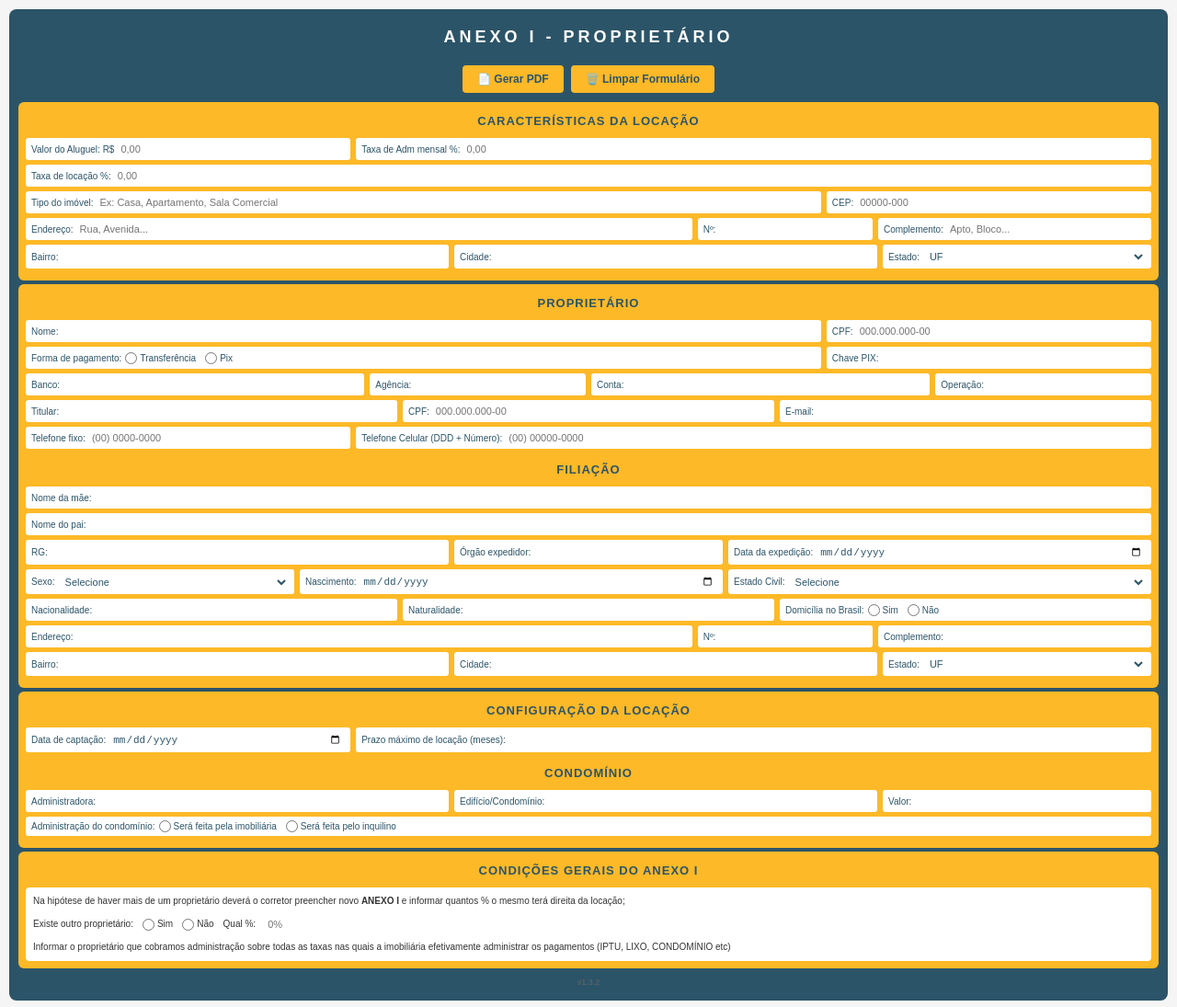
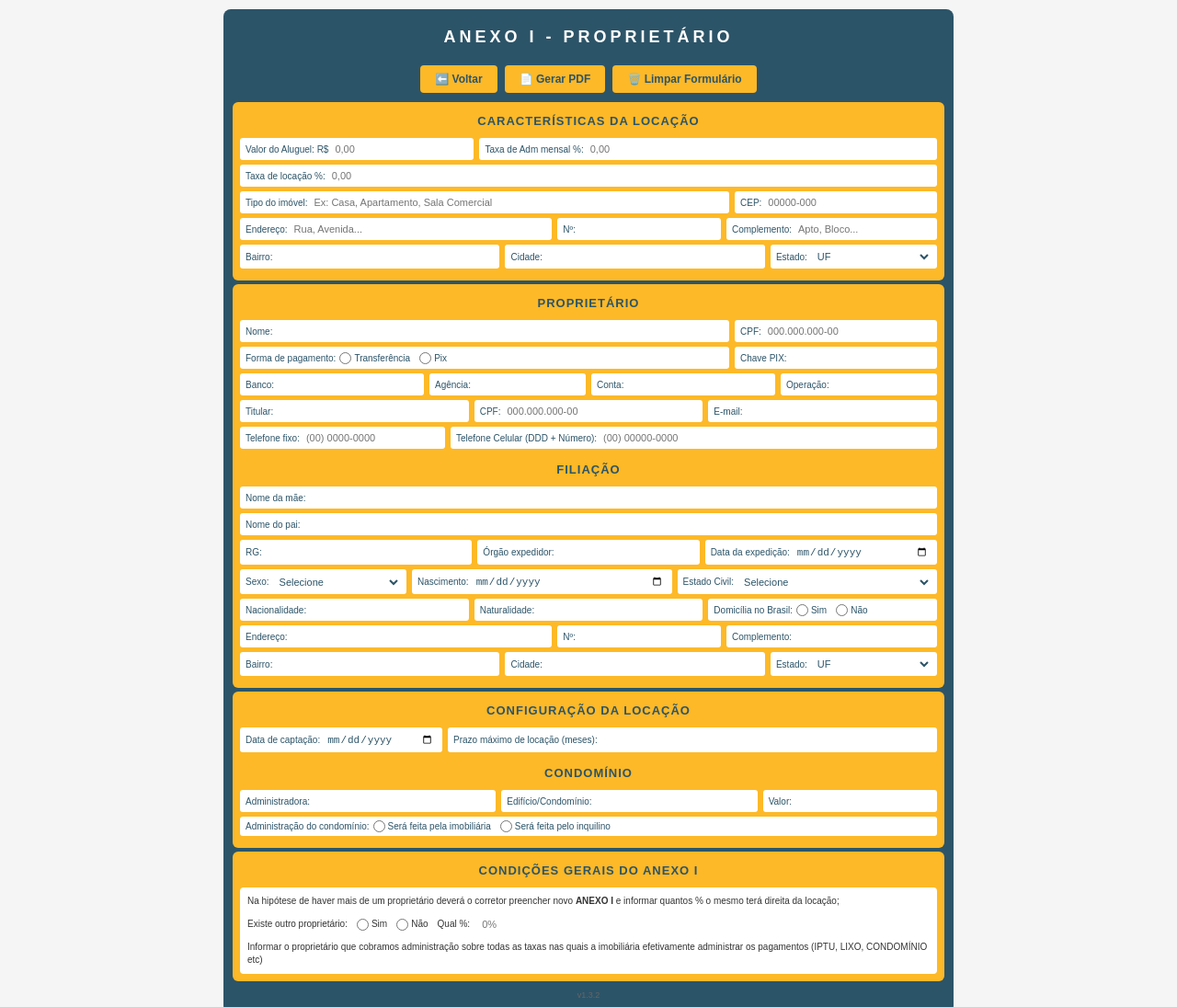
Before and after one commit to alannsiqueira/documento-imobiliaria, a website: page anexo-I-proprietario.html in a window 1280 px wide. Shown: the top 1095 px of the page at 92% size. Drawn offline with Linux system fonts and the light colour scheme.

```diff
--- a/anexo-I-proprietario.html
+++ b/anexo-I-proprietario.html
@@ -19,6 +19,7 @@
         }
 
         .container {
+            width: 794px;
             max-width: 100%;
             margin: 0 auto;
             background-color: #2c5468;
@@ -329,6 +330,7 @@
 
         <!-- Botões de Ação -->
         <div class="action-buttons">
+            <button class="btn" onclick="window.location.href='index.html'">⬅️ Voltar</button>
             <button class="btn" onclick="gerarPDF()">📄 Gerar PDF</button>
             <button class="btn" onclick="limparFormulario()">🗑️ Limpar Formulário</button>
         </div>
@@ -460,19 +462,19 @@
             </div>
 
             <div class="form-row">
-                <div class="form-group medium">
+                <div class="form-group medium" style="flex: none; width: 200px;">
                     <label class="form-label">Banco:</label>
                     <input type="text" class="form-input" id="banco" placeholder="">
                 </div>
-                <div class="form-group small">
+                <div class="form-group small" style="flex: none; width: 170px;">
                     <label class="form-label">Agência:</label>
                     <input type="text" class="form-input" id="agencia" placeholder="">
                 </div>
-                <div class="form-group medium">
+                <div class="form-group medium" style="flex: none; width: 200px;">
                     <label class="form-label">Conta:</label>
                     <input type="text" class="form-input" id="conta" placeholder="">
                 </div>
-                <div class="form-group small">
+                <div class="form-group small" style="flex: none; width: 170px;">
                     <label class="form-label">Operação:</label>
                     <input type="text" class="form-input" id="operacao" placeholder="">
                 </div>
```
Also changed, not shown: anexo-II-locatario.html (+2 -0 lines).
